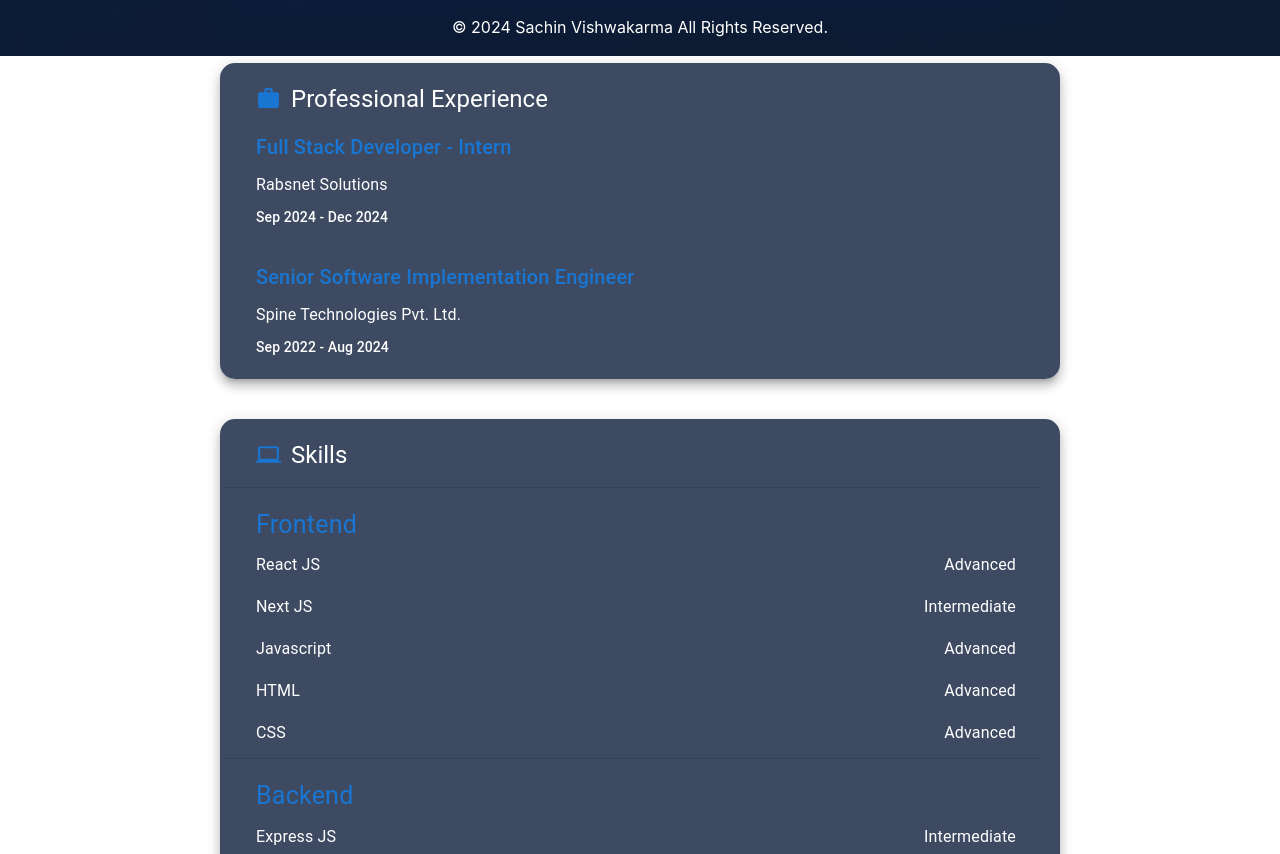
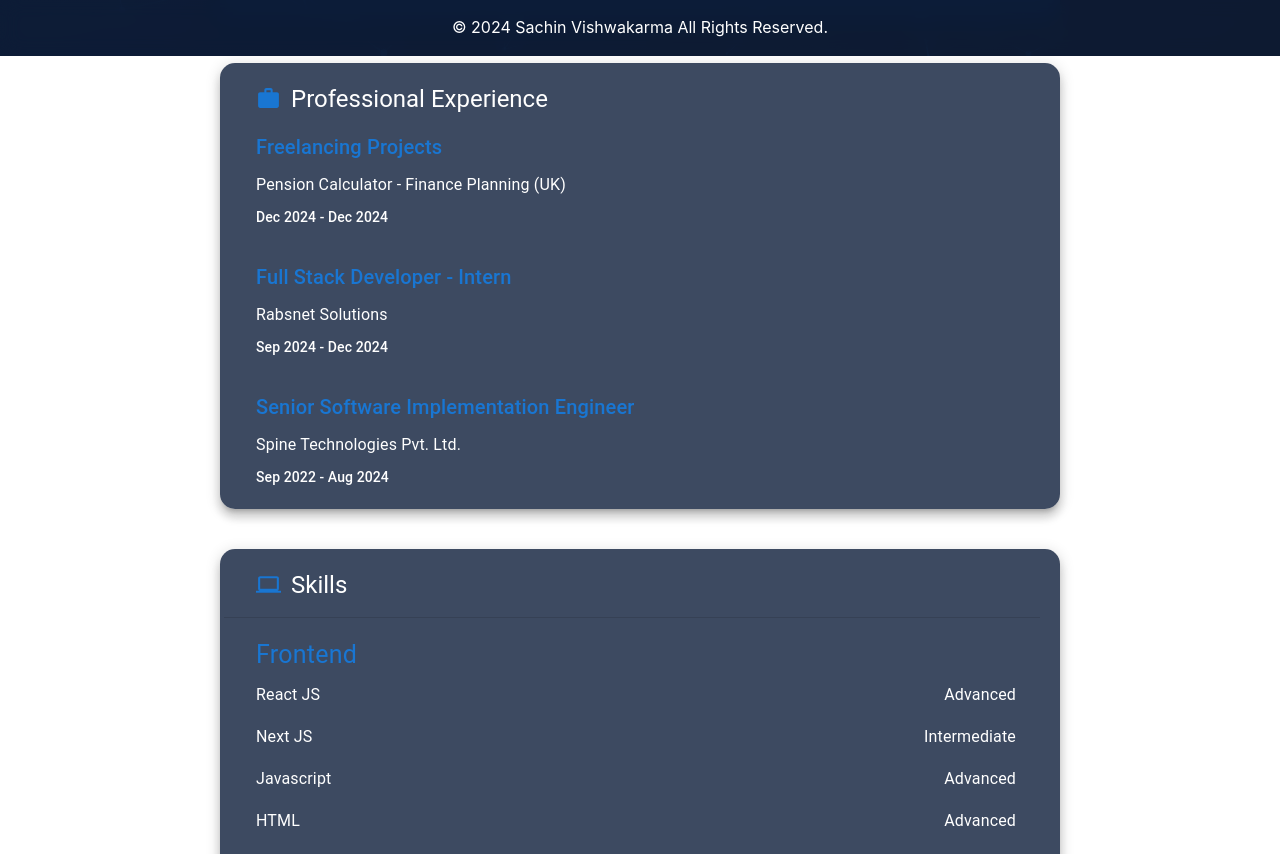
Before and after one commit to Sachin2123/react-portfolio, a React (Create React App) app: page / in a window 1280 px wide. Shown: the part 744-1598 px from the top of the page. Built offline with nearby package versions, Linux system fonts and the light colour scheme.

Commit message:
Freelancing Projects Added

```diff
--- a/src/Pages/Experience/Experience.js
+++ b/src/Pages/Experience/Experience.js
@@ -49,6 +49,18 @@ const Experience = () => {
 
             <Box sx={{ display: "flex", gap: 1, flexDirection: "column" }}>
               <Typography variant="h6" sx={{ color: "#1976d2", ml: 2 }}>
+                Freelancing Projects
+              </Typography>
+              <Typography variant="subtitle1" sx={{ color: "white", ml: 2 }}>
+                Pension Calculator - Finance Planning (UK)
+              </Typography>
+              <Typography variant="subtitle2" sx={{ color: "white", ml: 2 }}>
+                Dec 2024 - Dec 2024
+              </Typography>
+            </Box>
+
+            <Box sx={{ display: "flex", gap: 1, flexDirection: "column" }}>
+              <Typography variant="h6" sx={{ color: "#1976d2", ml: 2, mt: 4 }}>
                 Full Stack Developer - Intern
               </Typography>
               <Typography variant="subtitle1" sx={{ color: "white", ml: 2 }}>
--- a/src/Pages/Home/Home.js
+++ b/src/Pages/Home/Home.js
@@ -255,6 +255,18 @@ const Home = () => {
 
             <Box sx={{ display: "flex", gap: 1, flexDirection: "column" }}>
               <Typography variant="h6" sx={{ color: "#1976d2", ml: 2 }}>
+                Freelancing Projects
+              </Typography>
+              <Typography variant="subtitle1" sx={{ color: "white", ml: 2 }}>
+                Pension Calculator - Finance Planning (UK)
+              </Typography>
+              <Typography variant="subtitle2" sx={{ color: "white", ml: 2 }}>
+                Dec 2024 - Dec 2024
+              </Typography>
+            </Box>
+
+            <Box sx={{ display: "flex", gap: 1, flexDirection: "column" }}>
+              <Typography variant="h6" sx={{ color: "#1976d2", ml: 2, mt: 4 }}>
                 Full Stack Developer - Intern
               </Typography>
               <Typography variant="subtitle1" sx={{ color: "white", ml: 2 }}>
```
